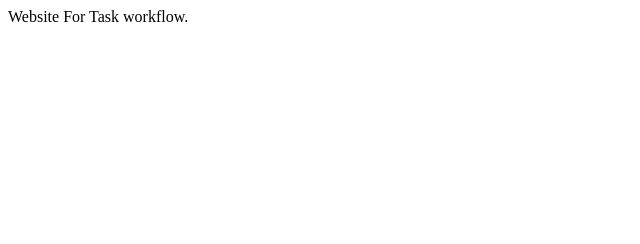
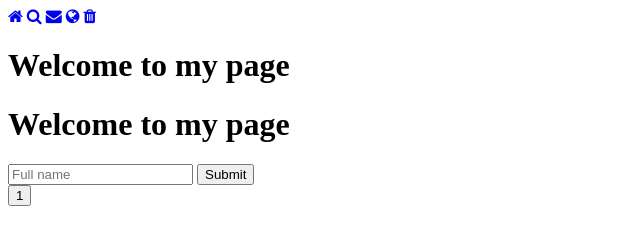
Before and after one commit to dhari232/dhari232.github.io, a plain HTML site: page carefree_determined_reality.html in a window 1280 px wide. Shown: the whole page, without its empty margins (0-640 px from the left). Drawn offline with Linux system fonts and the light colour scheme.

Commit message:
lecture 0- phase 1
after lecture 0, files were updated based on html and css logics

```diff
--- a/carefree_determined_reality.html
+++ b/carefree_determined_reality.html
@@ -1,13 +1,31 @@
-<html>
+<!DOCTYPE html>
+<html lang="eng">
+<head>
+  <title>Form</title>
+  <link rel="stylesheet" href="style.css">
+</head>
+<body>
 
-<head>
-  <title>
-    Project1
-  </title>
-</head>
+<link rel="stylesheet" href="https://cdnjs.cloudflare.com/ajax/libs/font-awesome/4.7.0/css/font-awesome.min.css">
+<div class="icon-bar">
+  <a class="active" href="#"><i class="fa fa-home"></i></a>
+  <a href="#"><i class="fa fa-search"></i></a>
+  <a href="#"><i class="fa fa-envelope"></i></a>
+  <a href="#"><i class="fa fa-globe"></i></a>
+  <a href="#"><i class="fa fa-trash"></i></a>
+</div>
 
-<body>
-  Website For Task workflow.
+  <h1 id="temp">Welcome to my page</h1>
+  <h1>Welcome to my page</h1>
+
+  <div>
+<form>
+  <input type="text" placeholder="Full name" name="name">
+  <input type="SUBMIT">
+</form>
+</div>
+
+ <input type="button" value="1" onclick="display('1')" />
+
 </body>
-
 </html>
```
